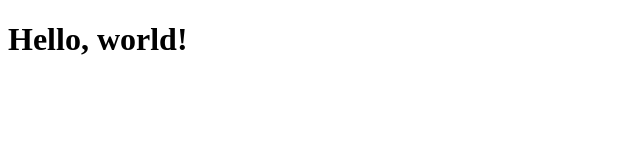
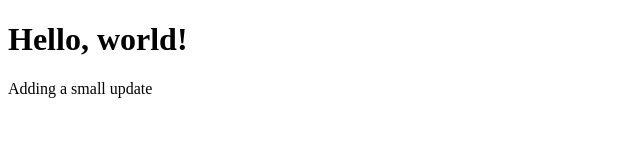
Before and after one commit to AlexanderStephenThompson/AlexanderStephenThompson, a plain HTML site: page index.html in a window 1280 px wide. Shown: the whole page, without its empty margins (0-640 px from the left). Drawn offline with Linux system fonts and the light colour scheme.

Commit message:
Update index.html

```diff
--- a/index.html
+++ b/index.html
@@ -8,5 +8,6 @@
 </head>
 <body>
     <h1>Hello, world!</h1>
+    <p>Adding a small update<p>
 </body>
 </html>
```
